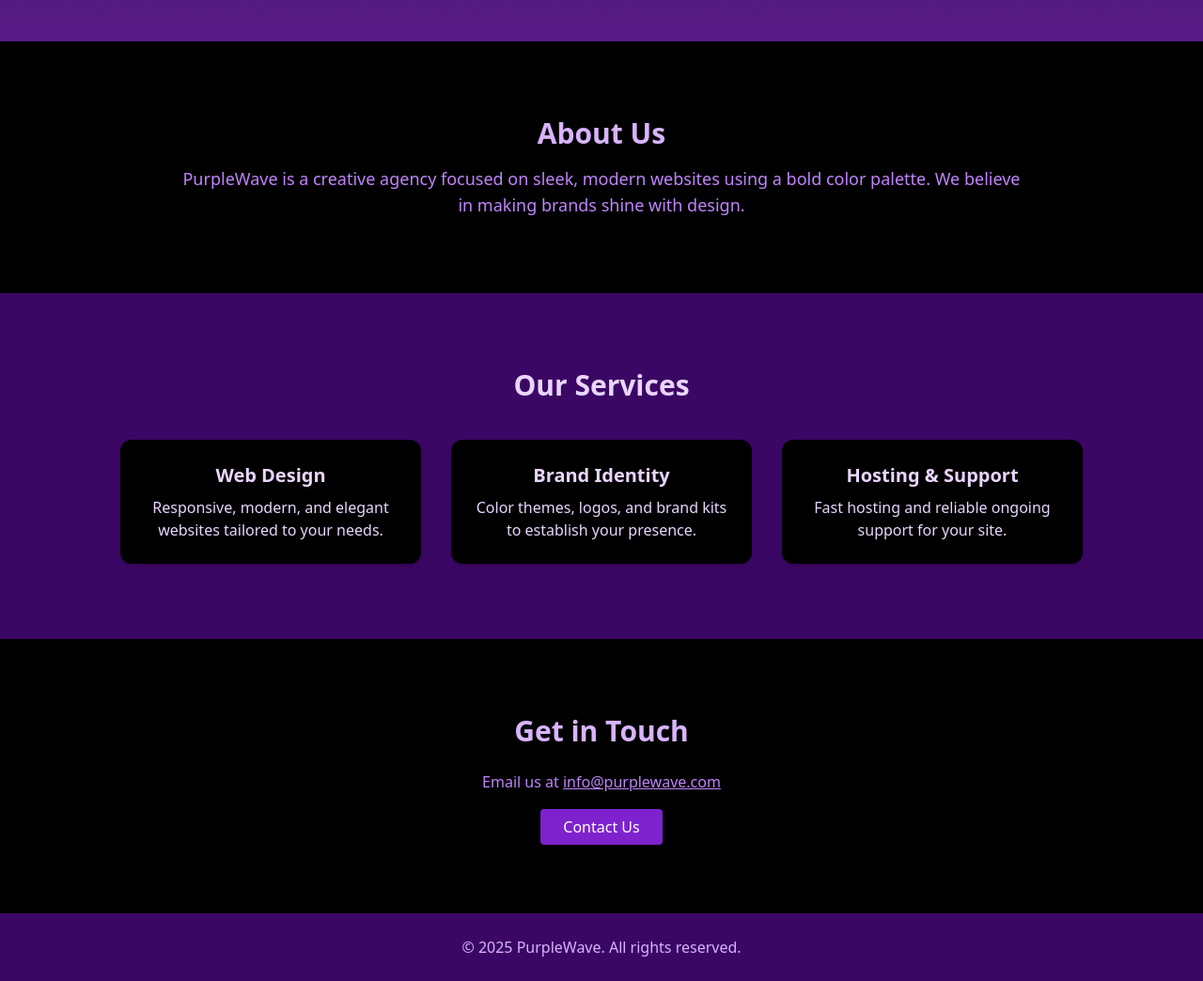
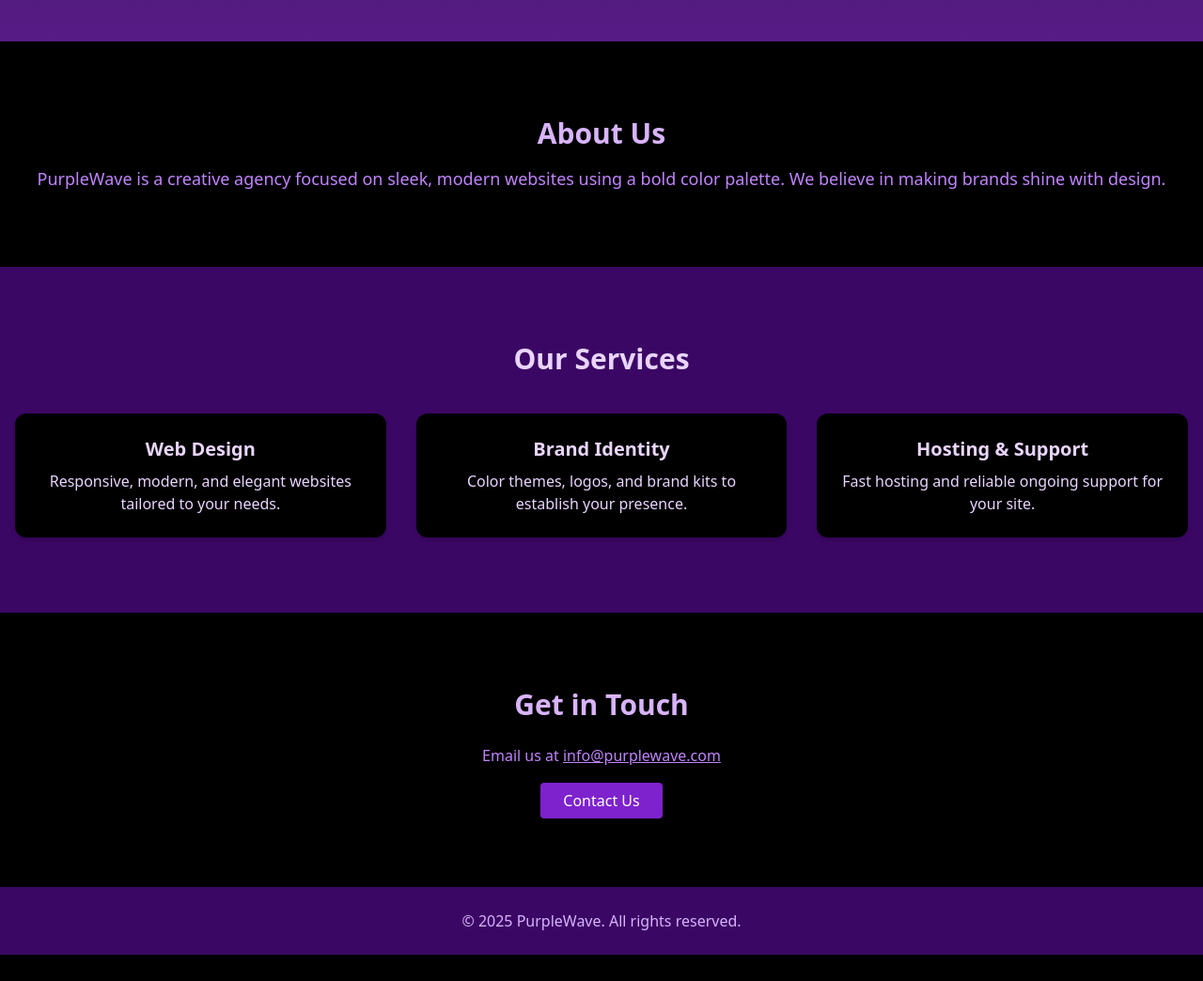
Before and after one commit to Rahulsr10/Website, a plain HTML site: page index.html in a window 1280 px wide. Shown: the part 820-1864 px from the top of the page at 94% size. After the commit the page ends 1836 px from the top, so only its background shows below. Drawn offline with nearby package versions, Linux system fonts and the light colour scheme.

Commit message:
Update index.html

```diff
--- a/index.html
+++ b/index.html
@@ -25,7 +25,7 @@
 
   <!-- Navbar -->
   <nav class="bg-purple-950 shadow-lg">
-    <div class="max-w-7xl mx-auto px-4 py-4 flex justify-between items-center">
+    <div class="container mx-auto px-4 py-4 flex justify-between items-center">
       <h1 class="text-2xl font-bold text-purple-300">PurpleWave</h1>
       <ul class="flex space-x-6 text-purple-200">
         <li><a href="#home" class="hover:text-white">Home</a></li>
@@ -38,7 +38,7 @@
 
   <!-- Hero Section -->
   <section id="home" class="h-screen flex items-center justify-center bg-gradient-to-b from-black to-purple-900">
-    <div class="text-center px-6">
+    <div class="container mx-auto text-center px-6">
       <h1 class="text-5xl font-bold text-purple-200 mb-4">Welcome to PurpleWave</h1>
       <p class="text-xl text-purple-400 mb-6">Striking black & purple themed websites for your brand</p>
       <a href="#about" class="px-6 py-2 bg-purple-600 text-white rounded hover:bg-purple-700 transition">Get Started</a>
@@ -46,8 +46,8 @@
   </section>
 
   <!-- About Section -->
-  <section id="about" class="py-20 px-6 bg-black text-purple-300">
-    <div class="max-w-4xl mx-auto text-center">
+  <section id="about" class="py-20 bg-black text-purple-300">
+    <div class="container mx-auto text-center px-4">
       <h2 class="text-3xl font-bold mb-4">About Us</h2>
       <p class="text-lg text-purple-400">
         PurpleWave is a creative agency focused on sleek, modern websites using a bold color palette. We believe in making brands shine with design.
@@ -56,8 +56,8 @@
   </section>
 
   <!-- Services Section -->
-  <section id="services" class="py-20 px-6 bg-purple-950 text-purple-200">
-    <div class="max-w-5xl mx-auto text-center">
+  <section id="services" class="py-20 bg-purple-950 text-purple-200">
+    <div class="container mx-auto text-center px-4">
       <h2 class="text-3xl font-bold mb-10">Our Services</h2>
       <div class="grid grid-cols-1 md:grid-cols-3 gap-8">
         <div class="bg-black p-6 rounded-xl shadow-md">
@@ -77,8 +77,8 @@
   </section>
 
   <!-- Contact Section -->
-  <section id="contact" class="py-20 px-6 bg-black text-purple-300">
-    <div class="max-w-xl mx-auto text-center">
+  <section id="contact" class="py-20 bg-black text-purple-300">
+    <div class="container mx-auto text-center px-4">
       <h2 class="text-3xl font-bold mb-6">Get in Touch</h2>
       <p class="mb-6 text-purple-400">Email us at <a href="mailto:info@purplewave.com" class="underline hover:text-white">info@purplewave.com</a></p>
       <a href="mailto:info@purplewave.com" class="px-6 py-2 bg-purple-700 text-white rounded hover:bg-purple-800 transition">Contact Us</a>
@@ -87,7 +87,7 @@
 
   <!-- Footer -->
   <footer class="bg-purple-950 py-6">
-    <div class="text-center text-purple-300">
+    <div class="container mx-auto text-center text-purple-300">
       © 2025 PurpleWave. All rights reserved.
     </div>
   </footer>
```
